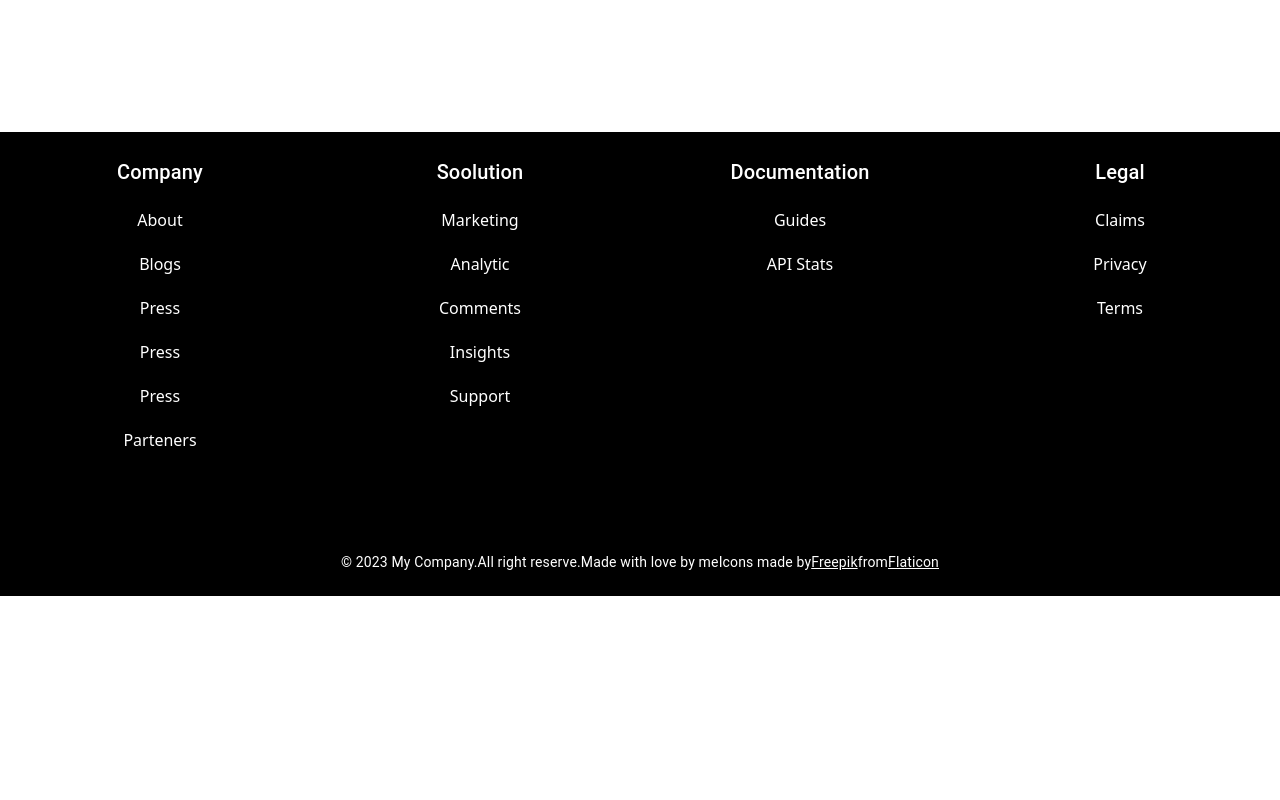
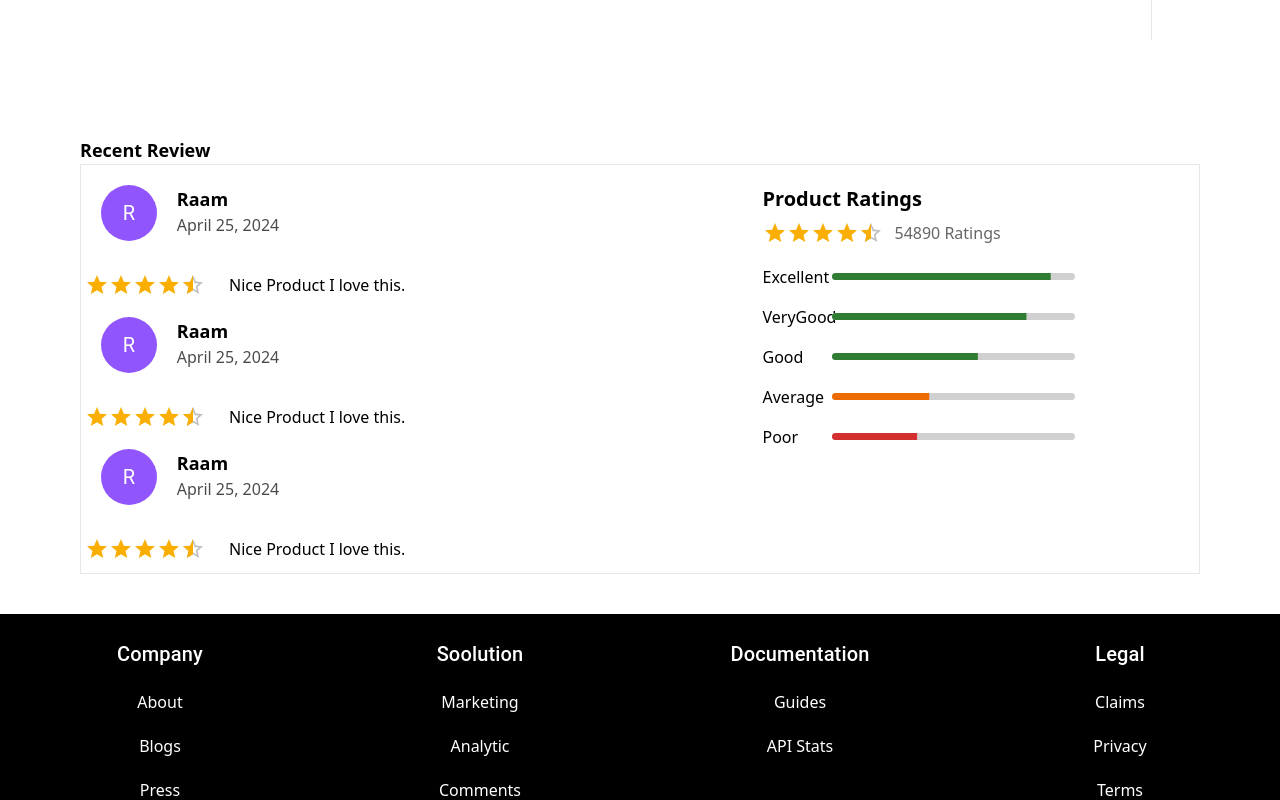
Before and after one commit to shahrozamin0314/All_Files_for_Projects, a React (Create React App) app: page / in a window 1280 px wide. Shown: the part 1080-1880 px from the top of the page. Before the commit the page ends 1676 px from the top, so only its background shows below. Built offline with nearby package versions, Linux system fonts and the light colour scheme.

Commit message:
Add today work

```diff
--- a/src/components/ProductDetails/ProductDetails.jsx
+++ b/src/components/ProductDetails/ProductDetails.jsx
@@ -5,6 +5,9 @@ import { StarIcon } from '@heroicons/react/20/solid'
 import { Radio, RadioGroup } from '@headlessui/react'
 import Rating from '@mui/material/Rating';
 import Button from '@mui/material/Button';
+import { Grid } from '@material-ui/core';
+import ProductReviewCard from './ProductReviewCard';
+import { Box, LinearProgress } from '@mui/material';
 
 const product = {
     name: 'Basic Tee 6-Pack',
@@ -65,7 +68,7 @@ export default function ProductDetails() {
     const [selectedSize, setSelectedSize] = useState(product.sizes[2])
 
     return (
-        <div className="bg-white">
+        <div className="bg-white lg:px-20" >
             <div className="pt-6">
                 <nav aria-label="Breadcrumb">
                     <ol role="list" className="mx-auto flex max-w-2xl items-center space-x-2 px-4 sm:px-6 lg:max-w-7xl lg:px-8">
@@ -250,6 +253,82 @@ export default function ProductDetails() {
 
                 </section>
 
+                {/*rating and review*/}
+
+                <section>
+                    <h1 className='font-semibold text-lg pd-4'>Recent Review</h1>
+
+                    <div className='border p-5'>
+                        <Grid container spacing={7}>
+                            <Grid item xs={7}>
+                                <div className="space-y-5">
+                                        {[1,1,1].map((item)=> <ProductReviewCard/> )}
+                                </div>
+                            </Grid>
+
+                            <Grid item xs={5}>
+                                <h1 className='text-xl font-semibold pb-2'>Product Ratings</h1>
+
+                                <div className='flex items-center space-x-3'>
+                                    <Rating value={4.5} readOnly precision={.5}/>
+                                    <p className='opacity-60'>54890 Ratings</p>
+                                </div>
+
+                                <Box className="mt-5 space-y-4">
+
+                                    <Grid container alignContent='center' gap={2}>
+                                        <Grid item xs={2}>
+                                            <p>Excellent</p>
+                                        </Grid>
+                                        <Grid item xs={7}>
+                                            <LinearProgress sx={{bgcolor:"#d0d0d0", borderRadius:4, height:7, marginTop:1}} variant='determinate' value={90} color='success'/>
+                                        </Grid>
+                                    </Grid>
+
+                                    <Grid container alignContent='center' gap={2}>
+                                        <Grid item xs={2}>
+                                            <p>VeryGood</p>
+                                        </Grid>
+                                        <Grid item xs={7}>
+                                            <LinearProgress sx={{bgcolor:"#d0d0d0", borderRadius:4, height:7, marginTop:1}} variant='determinate' value={80} color='success'/>
+                                        </Grid>
+                                    </Grid>
+
+                                    <Grid container alignContent='center' gap={2}>
+                                        <Grid item xs={2}>
+                                            <p>Good</p>
+                                        </Grid>
+                                        <Grid item xs={7}>
+                                            <LinearProgress sx={{bgcolor:"#d0d0d0", borderRadius:4, height:7, marginTop:1}} variant='determinate' value={60} color='success'/>
+                                        </Grid>
+                                    </Grid>
+
+                                    <Grid container alignContent='center' gap={2}>
+                                        <Grid item xs={2}>
+                                            <p>Average</p>
+                                        </Grid>
+                                        <Grid item xs={7}>
+                                            <LinearProgress sx={{bgcolor:"#d0d0d0", borderRadius:4, height:7, marginTop:1}} variant='determinate' value={40} color='warning'/>
+                                        </Grid>
+                                    </Grid>
+
+                                    <Grid container alignContent='center' gap={2}>
+                                        <Grid item xs={2}>
+                                            <p>Poor</p>
+                                        </Grid>
+                                        <Grid item xs={7}>
+                                            <LinearProgress sx={{bgcolor:"#d0d0d0", borderRadius:4, height:7, marginTop:1}} variant='determinate' value={35} color='error'/>
+                                        </Grid>
+                                    </Grid>
+
+                                </Box>
+                            </Grid>
+
+                        </Grid>
+                    </div>
+                </section>
+
+                {/* Similar Products */}
             </div>
         </div>
     )
--- /dev/null
+++ b/src/components/ProductDetails/ProductReviewCard.jsx
@@ -0,0 +1,32 @@
+import { Avatar, Box, Grid, Rating } from '@mui/material'
+import React from 'react'
+
+const ProductReviewCard = () => {
+    return (
+        <div>
+            <Grid container spacing={2} gap={3}>
+
+                <Grid item xs={1}>
+                    <Box>
+                        <Avatar className='text-white' sx={{width:56, height:56, bgcolor:"#9155fd"}} >R</Avatar>
+                    </Box>
+                </Grid>
+
+                <Grid item xs={9}>
+                    <div className='space-y-2'>
+                        <div>
+                            <p className='font-semibold text-lg'>Raam</p>
+                            <p className='opacity-70'>April 25, 2024</p>
+                        </div>
+                    </div>
+                </Grid>
+
+                <Rating value={4.5} name='Half-Rating' readOnly precision={.5}/>
+                <p>Nice Product I love this.</p>
+
+            </Grid>
+        </div>
+    )
+}
+
+export default ProductReviewCard
```
